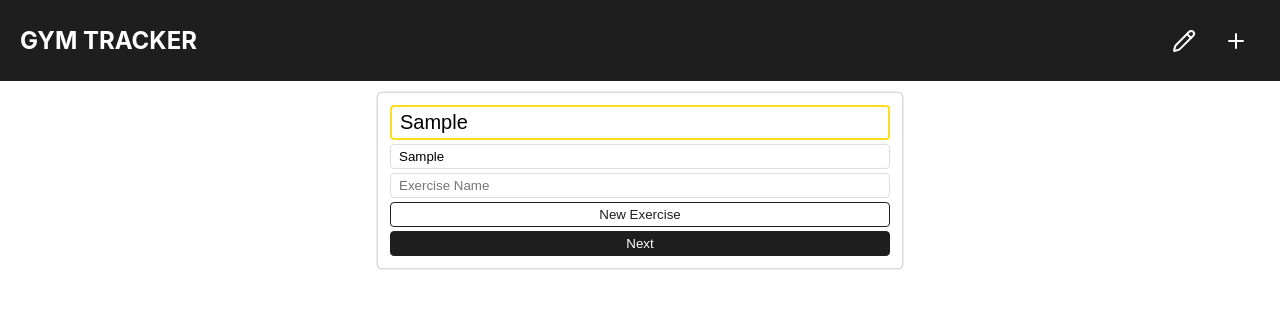
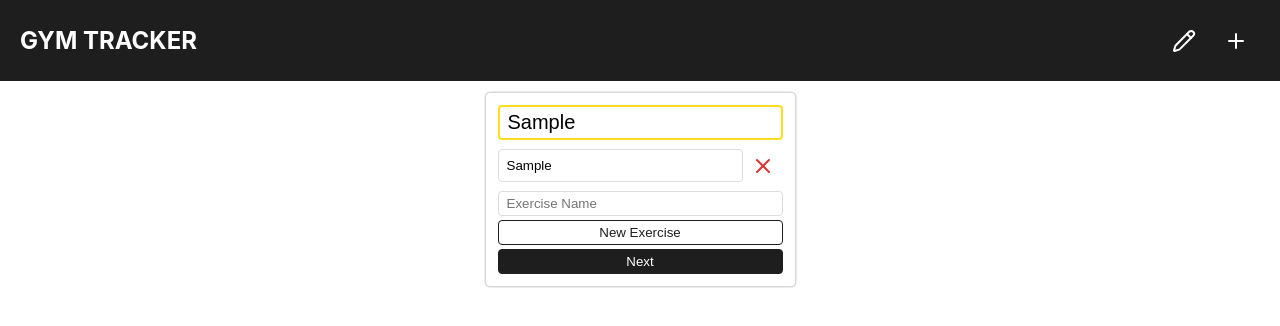
Before and after one commit to xlaoru/gym-sets-tracker, a React (Create React App) app: page /add in a window 1280 px wide. Both pictures are taken after typing "Sample", "Sample" into the empty fields and a click on the button "New Exercise". Shown: the top 326 px of the page. Built offline with nearby package versions, Linux system fonts and the light colour scheme.

Commit message:
moving-and-removing-functionality-creation-for-main-editor

```diff
--- a/src/App.tsx
+++ b/src/App.tsx
@@ -23,7 +23,7 @@ function App() {
 
   return (
     <Router>
-      <Header hasPreEditInfo={hasPreEditInfo} />
+      <Header hasPreEditInfo={hasPreEditInfo} setPreEditInfo={setPreEditInfo} />
       <Routes>
         <Route path="/" element={<ProgramListPage />} />
         <Route path="/add" element={<ProgramFormPage setPreEditInfo={setPreEditInfo} />} />
--- a/src/components/ExerciseNameInputs.tsx
+++ b/src/components/ExerciseNameInputs.tsx
@@ -1,6 +1,8 @@
 import React, { useRef, useEffect } from "react";
 
 import { IExerciseNameInputsProps, IExercise } from "../utils/models";
+
+import { ChevronDown, ChevronUp, X } from "lucide-react";
 
 export default function ExerciseNameInputs({ exerciseList, setExerciseList, handleNextFormStep, setPreEditInfo }: IExerciseNameInputsProps) {
     const newExerciseName = useRef<HTMLInputElement>(null)
@@ -14,7 +16,21 @@ export default function ExerciseNameInputs({ exerciseList, setExerciseList, hand
             setExerciseList([...exerciseList, { name: newExercise.name, sets: [{ weight: 0, reps: 0 }, { weight: 0, reps: 0 }, { weight: 0, reps: 0 }, { weight: 0, reps: 0 }] }])
             newExerciseName.current.value = ""
         }
+
+        const parsedProgram = JSON.parse(localStorage.getItem("program") || "{}")
+        if (parsedProgram.dayName !== "") {
             setPreEditInfo(true)
+        }
+    }
+
+    function removeExercise(index: number) {
+        const updatedExerciseList = exerciseList.filter((exercise, i) => index !== i)
+        setExerciseList(updatedExerciseList)
+
+        const parsedProgram = JSON.parse(localStorage.getItem("program") || "{}")
+        if (parsedProgram.dayName !== "") {
+            setPreEditInfo(true)
+        }
     }
 
     function handleChange(event: React.ChangeEvent<HTMLInputElement>, index: number) {
@@ -25,7 +41,11 @@ export default function ExerciseNameInputs({ exerciseList, setExerciseList, hand
             return exercise
         })
         setExerciseList(updatedExerciseList)
+
+        const parsedProgram = JSON.parse(localStorage.getItem("program") || "{}")
+        if (parsedProgram.dayName !== "") {
             setPreEditInfo(true)
+        }
     }
 
     useEffect(() => {
@@ -39,18 +59,88 @@ export default function ExerciseNameInputs({ exerciseList, setExerciseList, hand
         localStorage.setItem("program", JSON.stringify(program))
     }, [exerciseList])
 
+    function moveExerciseUp(index: number) {
+        if (index === 0) {
+            return
+        }
+        const updatedExerciseList = [...exerciseList]
+        const tempExercise = updatedExerciseList[index]
+        updatedExerciseList[index] = updatedExerciseList[index - 1]
+        updatedExerciseList[index - 1] = tempExercise
+        setExerciseList(updatedExerciseList)
+
+        const parsedProgram = JSON.parse(localStorage.getItem("program") || "{}")
+        if (parsedProgram.dayName !== "") {
+            setPreEditInfo(true)
+        }
+    }
+
+    function moveExerciseDown(index: number) {
+        if (index === (exerciseList.length - 1)) {
+            return
+        }
+        const updatedExerciseList = [...exerciseList]
+        const tempExercise = updatedExerciseList[index]
+        updatedExerciseList[index] = updatedExerciseList[index + 1]
+        updatedExerciseList[index + 1] = tempExercise
+        setExerciseList(updatedExerciseList)
+
+        const parsedProgram = JSON.parse(localStorage.getItem("program") || "{}")
+        if (parsedProgram.dayName !== "") {
+            setPreEditInfo(true)
+        }
+    }
+
+    function renderChevrons(index: number) {
+        if (exerciseList.length === 1) {
+            return null
+        }
+
+        if (index === (exerciseList.length - 1)) {
+            return (
+                <div style={{ display: "flex", flexDirection: "column", justifyContent: "center", paddingRight: "4px" }}>
+                    <button onClick={() => moveExerciseUp(index)} type="button" className="icon-button" style={{ backgroundColor: "transparent", border: "none", color: "#1e1e1e", padding: 0 }} ><ChevronUp size="18px" /></button>
+                </div>
+            )
+        } else if (index === 0) {
+            return (
+                <div style={{ display: "flex", flexDirection: "column", justifyContent: "center", paddingRight: "4px" }}>
+                    <button onClick={() => moveExerciseDown(index)} type="button" className="icon-button" style={{ backgroundColor: "transparent", border: "none", color: "#1e1e1e", padding: 0 }} ><ChevronDown size="18px" /></button>
+                </div>
+            )
+        } else {
+            return (
+                <div style={{ display: "flex", flexDirection: "column", justifyContent: "center", paddingRight: "4px" }}>
+                    <button onClick={() => moveExerciseUp(index)} type="button" className="icon-button" style={{ backgroundColor: "transparent", border: "none", color: "#1e1e1e", padding: 0 }} ><ChevronUp size="18px" /></button>
+                    <button onClick={() => moveExerciseDown(index)} type="button" className="icon-button" style={{ backgroundColor: "transparent", border: "none", color: "#1e1e1e", padding: 0 }} ><ChevronDown size="18px" /></button>
+                </div>
+            )
+        }
+    }
+
     return (
         <>
+            <div>
                 {exerciseList.map((exercise, index) => (
+                    <div
+                        key={index}
+                        style={{ display: "flex", margin: "5px 0", alignItems: "center" }}
+                    >
+                        {renderChevrons(index)}
                         <input
-                    key={index}
                             type="text"
                             value={exercise.name}
                             onChange={
                                 (event: React.ChangeEvent<HTMLInputElement>) => handleChange(event, index)
                             }
+                            style={{ width: "100%", padding: "8px 8px" }}
                         />
+                        <button type="button" className="icon-button" style={{ backgroundColor: "transparent", border: "none" }} onClick={() => removeExercise(index)}>
+                            <X color="#da3633" />
+                        </button>
+                    </div>
                 ))}
+            </div>
             <input type="text" placeholder="Exercise Name" ref={newExerciseName} />
             <button onClick={addExercise} style={{ backgroundColor: "#fff", color: "#1e1e1e" }}>New Exercise</button>
             <button type="button" onClick={handleNextFormStep}>Next</button>
--- a/src/components/ExerciseSetInputs.tsx
+++ b/src/components/ExerciseSetInputs.tsx
@@ -2,6 +2,8 @@ import React, { useEffect } from "react";
 
 import { IExerciseSetInputsProps } from "../utils/models";
 import { Program } from "../utils/models";
+
+import { ChevronDown, ChevronUp, Trash } from "lucide-react";
 
 export default function ExerciseSetInputs({ exerciseList, setExerciseList, setPreEditInfo }: IExerciseSetInputsProps) {
     function handleNameChange(event: React.ChangeEvent<HTMLInputElement>, index: number) {
@@ -12,7 +14,11 @@ export default function ExerciseSetInputs({ exerciseList, setExerciseList, setPr
             return exercise
         })
         setExerciseList(updatedExerciseList)
+
+        const parsedProgram = JSON.parse(localStorage.getItem("program") || "{}")
+        if (parsedProgram.dayName !== "") {
             setPreEditInfo(true)
+        }
     }
 
     function handleWeightOrRepChange(
@@ -48,7 +54,80 @@ export default function ExerciseSetInputs({ exerciseList, setExerciseList, setPr
             return exercise
         })
         setExerciseList(updatedExerciseList)
+
+        const parsedProgram = JSON.parse(localStorage.getItem("program") || "{}")
+        if (parsedProgram.dayName !== "") {
             setPreEditInfo(true)
+        }
+    }
+
+    function removeExercise(index: number) {
+        const updatedExerciseList = exerciseList.filter((exercise, i) => index !== i)
+        setExerciseList(updatedExerciseList)
+
+        const parsedProgram = JSON.parse(localStorage.getItem("program") || "{}")
+        if (parsedProgram.dayName !== "") {
+            setPreEditInfo(true)
+        }
+    }
+
+    function moveExerciseUp(index: number) {
+        if (index === 0) {
+            return
+        }
+        const updatedExerciseList = [...exerciseList]
+        const tempExercise = updatedExerciseList[index]
+        updatedExerciseList[index] = updatedExerciseList[index - 1]
+        updatedExerciseList[index - 1] = tempExercise
+        setExerciseList(updatedExerciseList)
+
+        const parsedProgram = JSON.parse(localStorage.getItem("program") || "{}")
+        if (parsedProgram.dayName !== "") {
+            setPreEditInfo(true)
+        }
+    }
+
+    function moveExerciseDown(index: number) {
+        if (index === (exerciseList.length - 1)) {
+            return
+        }
+        const updatedExerciseList = [...exerciseList]
+        const tempExercise = updatedExerciseList[index]
+        updatedExerciseList[index] = updatedExerciseList[index + 1]
+        updatedExerciseList[index + 1] = tempExercise
+        setExerciseList(updatedExerciseList)
+
+        const parsedProgram = JSON.parse(localStorage.getItem("program") || "{}")
+        if (parsedProgram.dayName !== "") {
+            setPreEditInfo(true)
+        }
+    }
+
+    function renderChevrons(index: number) {
+        if (exerciseList.length === 1) {
+            return null
+        }
+
+        if (index === (exerciseList.length - 1)) {
+            return (
+                <div style={{ display: "flex", flexDirection: "column", justifyContent: "center", paddingRight: "4px" }}>
+                    <button onClick={() => moveExerciseUp(index)} type="button" className="icon-button" style={{ backgroundColor: "transparent", border: "none", color: "#1e1e1e", padding: 0 }} ><ChevronUp size="18px" /></button>
+                </div>
+            )
+        } else if (index === 0) {
+            return (
+                <div style={{ display: "flex", flexDirection: "column", justifyContent: "center", paddingRight: "4px" }}>
+                    <button onClick={() => moveExerciseDown(index)} type="button" className="icon-button" style={{ backgroundColor: "transparent", border: "none", color: "#1e1e1e", padding: 0 }} ><ChevronDown size="18px" /></button>
+                </div>
+            )
+        } else {
+            return (
+                <div style={{ display: "flex", flexDirection: "column", justifyContent: "center", paddingRight: "4px" }}>
+                    <button onClick={() => moveExerciseUp(index)} type="button" className="icon-button" style={{ backgroundColor: "transparent", border: "none", color: "#1e1e1e", padding: 0 }} ><ChevronUp size="18px" /></button>
+                    <button onClick={() => moveExerciseDown(index)} type="button" className="icon-button" style={{ backgroundColor: "transparent", border: "none", color: "#1e1e1e", padding: 0 }} ><ChevronDown size="18px" /></button>
+                </div>
+            )
+        }
     }
 
     useEffect(() => {
@@ -69,11 +148,17 @@ export default function ExerciseSetInputs({ exerciseList, setExerciseList, setPr
                     key={rowIndex}
                     style={{ display: "flex", flexDirection: "column", margin: "10px 0" }}
                 >
+                    <div style={{ display: "flex", justifyContent: "space-between", alignItems: "center" }}>
+                        {renderChevrons(rowIndex)}
                         <input
-                        style={{ border: "1.6px solid black", marginBottom: "5px" }}
+                            style={{ border: "1.6px solid black" }}
                             value={exercise.name}
                             onChange={(event: React.ChangeEvent<HTMLInputElement>) => handleNameChange(event, rowIndex)}
                         />
+                        <button type="button" className="icon-button" style={{ backgroundColor: "transparent", border: "none" }} onClick={() => removeExercise(rowIndex)}>
+                            <Trash color="#da3633" />
+                        </button>
+                    </div>
                     {
                         exercise.sets.map((set, setIndex) => (
                             <div
--- a/src/components/Header.tsx
+++ b/src/components/Header.tsx
@@ -3,7 +3,7 @@ import { useNavigate } from "react-router-dom";
 
 import { IHeaderProps } from "../utils/models";
 
-export default function Header({ hasPreEditInfo }: IHeaderProps) {
+export default function Header({ hasPreEditInfo, setPreEditInfo }: IHeaderProps) {
     const navigate = useNavigate()
     return (
         <header className="header">
--- a/src/pages/ProgramFormPage.tsx
+++ b/src/pages/ProgramFormPage.tsx
@@ -11,7 +11,8 @@ export default function ProgramFormPage({ setPreEditInfo }: IProgramFormPageProp
 
     useEffect(() => {
         localStorage.setItem("program", JSON.stringify({ dayName: "", exercises: [], date: "" }))
-    }, [])
+        setPreEditInfo(false)
+    }, [setPreEditInfo])
 
     const [exerciseList, setExerciseList] = useState<IExercise[]>([])
     const [isExerciseNameMode, setExerciseNameMode] = useState(true)
@@ -53,7 +54,7 @@ export default function ProgramFormPage({ setPreEditInfo }: IProgramFormPageProp
         <div className="container-absolute-center">
             <form
                 className="form"
-                style={{ display: "flex", flexDirection: "column", textAlign: "center", width: "500px", margin: "auto", }}
+                style={{ display: "flex", flexDirection: "column", textAlign: "center", margin: "auto", }}
                 onSubmit={handleSubmit}
             >
                 <input
--- a/src/services/index.ts
+++ b/src/services/index.ts
@@ -13,10 +13,10 @@ export function createProgram(program: INewProgramObject) {
 }
 
 export function editProgram(program: INewProgramObject, id: string) {
-    return axios.put(`${PORT}/api/programs/${id}`, program);
+  return axios.put(`${PORT}/api/programs/${id}`, program);
 }
 
 export function deleteProgram(id: string) {
-  console.log(`${PORT}/api/programs/${id}`);
+  // console.log(`${PORT}/api/programs/${id}`);
   return axios.delete(`${PORT}/api/programs/${id}`);
 }
--- a/src/utils/models.ts
+++ b/src/utils/models.ts
@@ -9,7 +9,6 @@ export interface IExercise {
     name: string;
     sets: ExerciseSet[]
 }
-
 
 export interface ExerciseSet {
     reps: number;
@@ -46,4 +45,5 @@ export interface IExerciseNameInputsProps {
 
 export interface IHeaderProps {
     hasPreEditInfo: boolean
+    setPreEditInfo: React.Dispatch<React.SetStateAction<boolean>>;
 }
```
Lines whose indentation alone changed are shown as unchanged.
